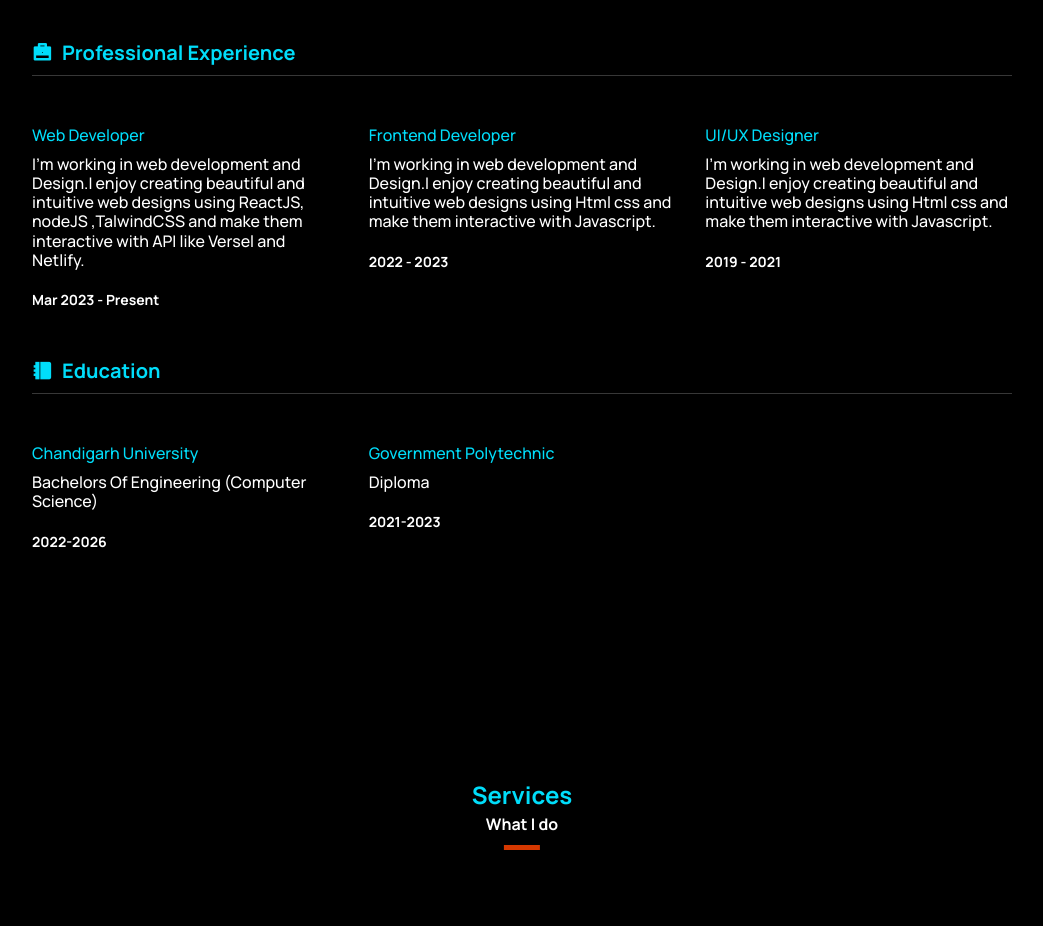
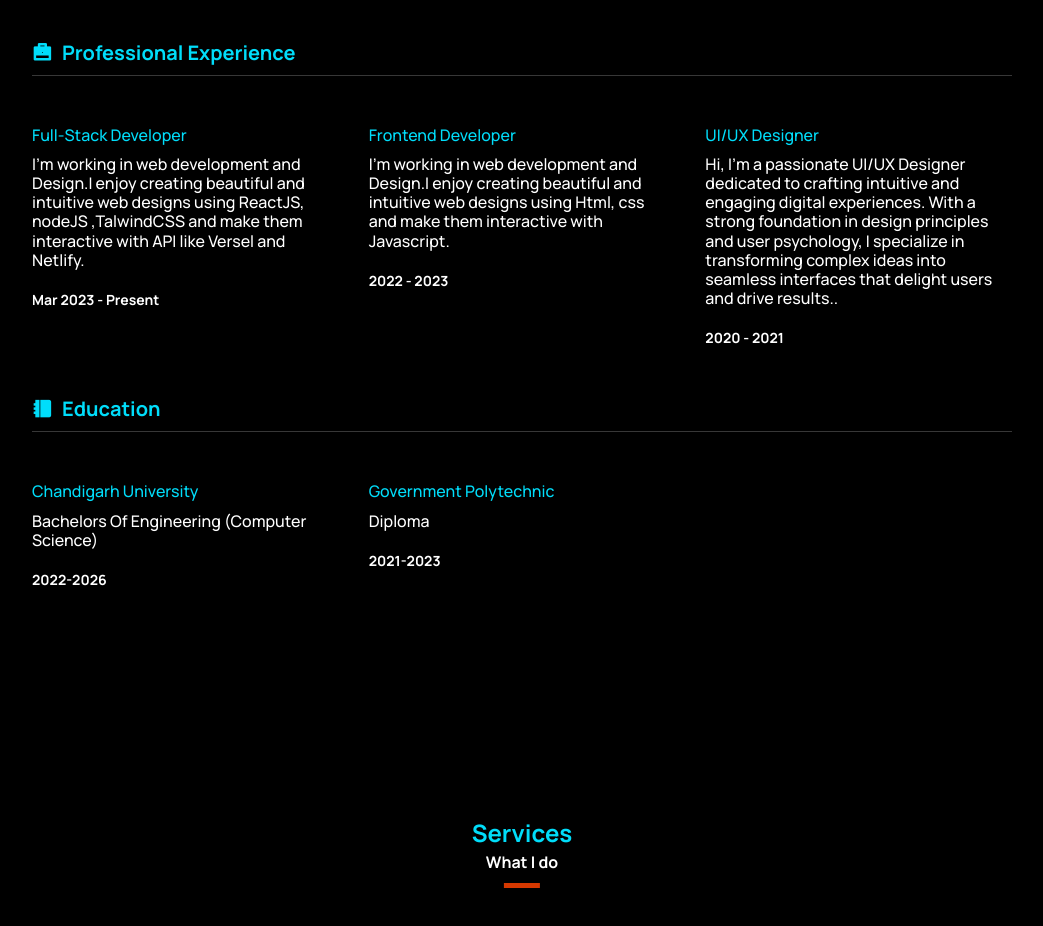
Before and after one commit to tejop123/porfolio-site, a plain HTML site: page index.html in a window 1280 px wide. Shown: the part 2200-3126 px from the top of the page, without its empty margins (118-1161 px from the left). Drawn offline with nearby package versions, Linux system fonts and the light colour scheme.

Commit message:
index.html

```diff
--- a/index.html
+++ b/index.html
@@ -162,7 +162,7 @@
                     <div class="d-grid qualification__content">
                         <!--= Experience 1 =-->
                         <div class="qualification__item">
-                            <h3 class="qualification__title">Web Developer</h3>
+                            <h3 class="qualification__title">Full-Stack Developer</h3>
                             <p class="qualification__description"> I'm working in web development and Design.I enjoy
                                 creating beautiful
                                 and intuitive web designs using ReactJS, nodeJS ,TalwindCSS and make them interactive with API like Versel and Netlify.</p>
@@ -173,16 +173,16 @@
                             <h3 class="qualification__title">Frontend Developer</h3>
                             <p class="qualification__description"> I'm working in web development and Design.I enjoy
                                 creating beautiful
-                                and intuitive web designs using Html css and make them interactive with Javascript.</p>
+                                and intuitive web designs using Html, css and make them interactive with Javascript.</p>
                             <span class="qualification__date">2022 - 2023</span>
                         </div>
                         <!--= Experience 3 =-->
                         <div class="qualification__item">
                             <h3 class="qualification__title">UI/UX Designer</h3>
-                            <p class="qualification__description"> I'm working in web development and Design.I enjoy
-                                creating beautiful
-                                and intuitive web designs using Html css and make them interactive with Javascript.</p>
-                            <span class="qualification__date">2019 - 2021</span>
+                            <p class="qualification__description"> Hi, I'm a passionate UI/UX Designer dedicated to crafting intuitive and engaging digital experiences.
+                                 With a strong foundation in design principles and user psychology,
+                                I specialize in transforming complex ideas into seamless interfaces that delight users and drive results..</p>
+                            <span class="qualification__date">2020 - 2021</span>
                         </div>
                     </div>
                 </div>
```
